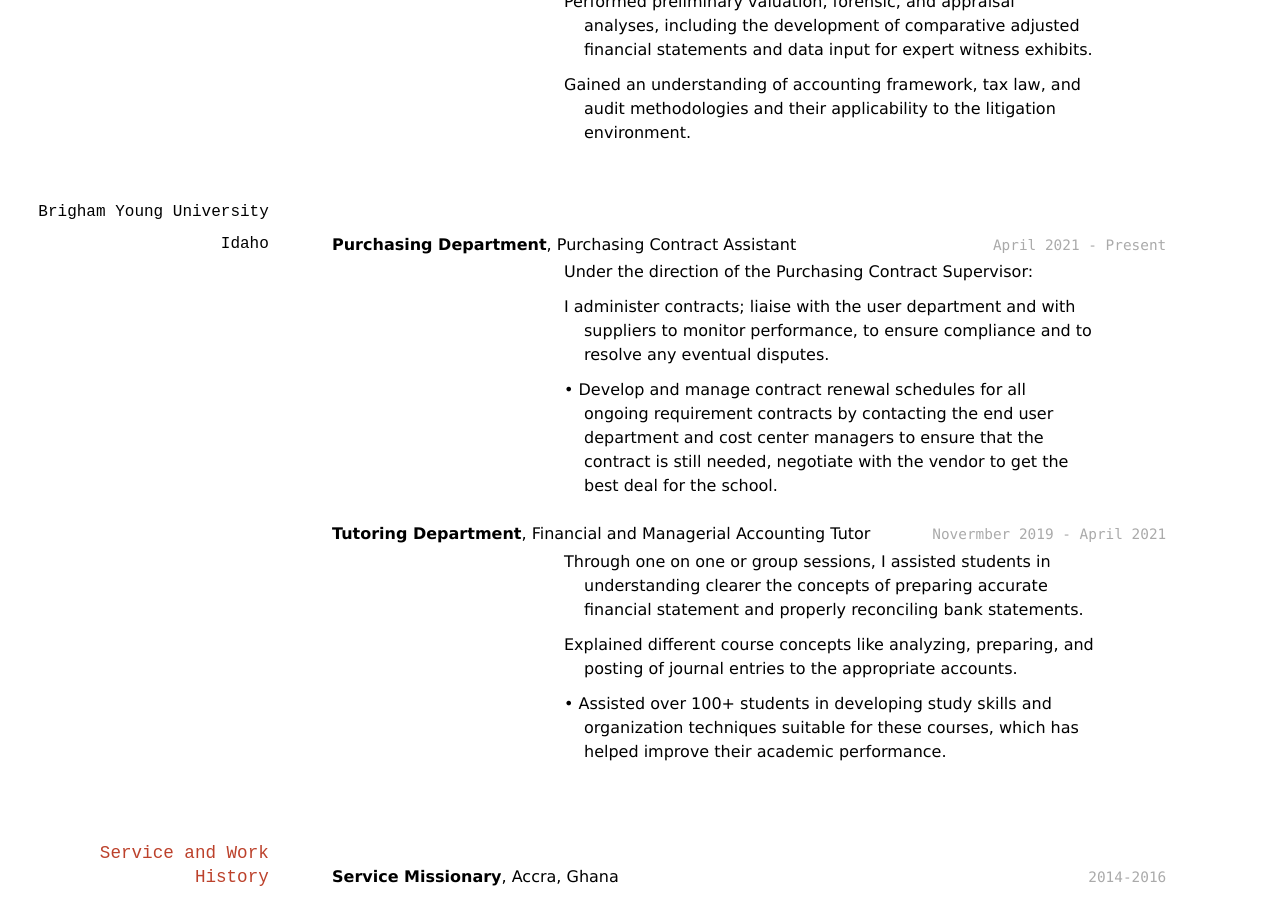
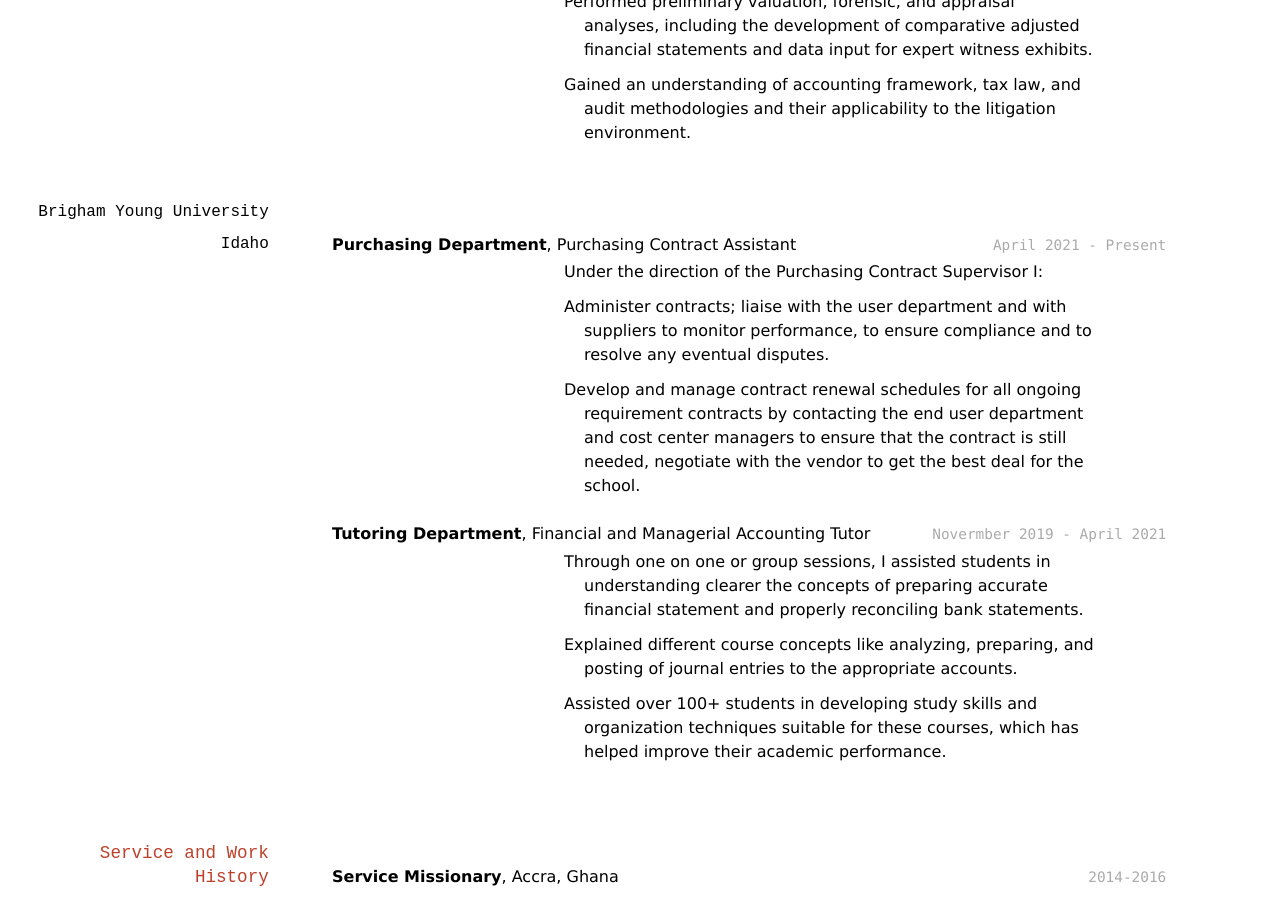
Before and after one commit to okiyichukwu/Okiyi-Resumee, a Jekyll site: the page built from docs/index.md, in a window 1280 px wide and 900 px high, scrolled down 647 px. Built offline with Jekyll 4.4.1, drawn with Linux system fonts in a browser that asks for light colours.

Commit message:
small_edits

```diff
--- a/docs/index.md
+++ b/docs/index.md
@@ -51,12 +51,12 @@ __CBIZ__, San Diego, CA
 `April 2021 - Present`
 __Purchasing Department__, Purchasing Contract Assistant
 
-- Under the direction of the Purchasing Contract Supervisor:
+- Under the direction of the Purchasing Contract Supervisor I:
 
-- I administer contracts; liaise with the user department and with suppliers to
+- Administer contracts; liaise with the user department and with suppliers to
 monitor performance, to ensure compliance and to resolve any eventual disputes.
 
-- •	Develop and manage contract renewal schedules for all ongoing requirement contracts by contacting the end user department and cost center managers to ensure that the contract is still needed, negotiate with the vendor to get the best deal for the school.
+- Develop and manage contract renewal schedules for all ongoing requirement contracts by contacting the end user department and cost center managers to ensure that the contract is still needed, negotiate with the vendor to get the best deal for the school.
 
 `Novermber 2019 - April 2021`
 __Tutoring Department__, Financial and Managerial Accounting Tutor
@@ -65,7 +65,7 @@ __Tutoring Department__, Financial and Managerial Accounting Tutor
 
 - Explained different course concepts like analyzing, preparing, and posting of journal entries to the appropriate accounts.
 
-- •	Assisted over 100+ students in developing study skills and organization techniques suitable for these courses, which has helped improve their academic performance.
+- Assisted over 100+ students in developing study skills and organization techniques suitable for these courses, which has helped improve their academic performance.
 
 ## Service and Work History
 
```
